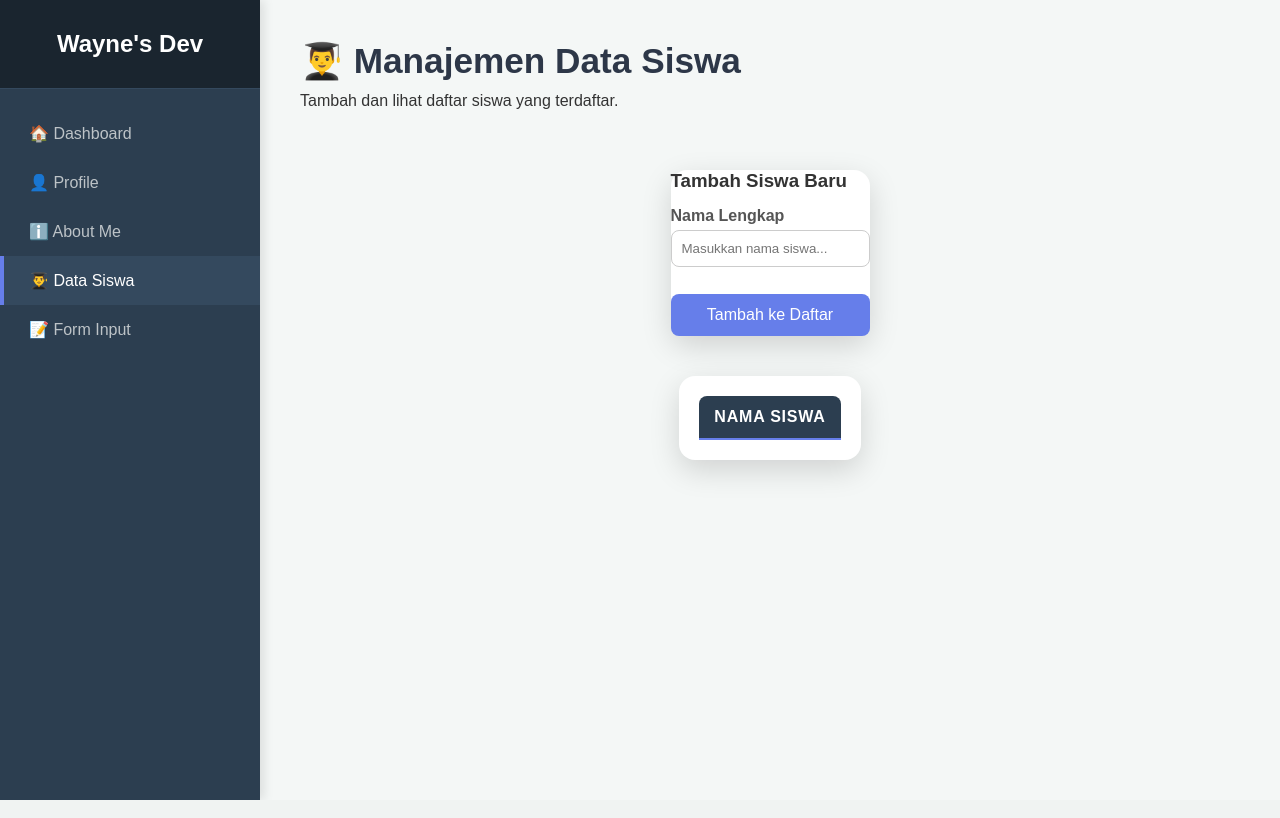
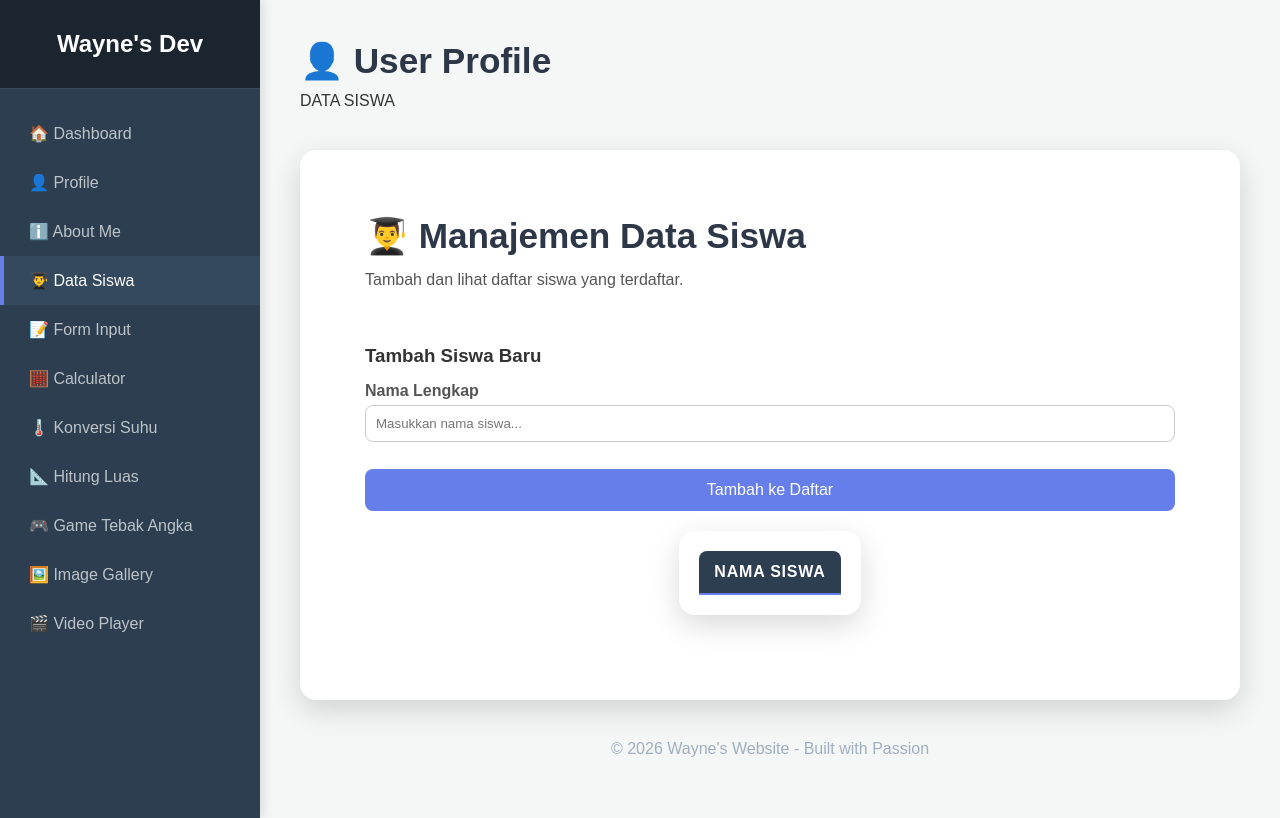
Before and after one commit to handole/miniweb, a Flask app: page /siswa in a window 1280 px wide. Run offline with Flask 3, Linux system fonts and the light colour scheme; lists and menus that the app fills with data are empty.

Commit message:
on dev lagi

```diff
--- a/templates/base.html
+++ b/templates/base.html
@@ -41,7 +41,7 @@
             {% block content %}{% endblock %}
 
             <footer class="dashboard-footer">
-                <p>&copy; 2024 Wayne's Website - Built with Passion</p>
+                <p>&copy; 2026 Wayne's Website - Built with Passion</p>
             </footer>
         </main>
     </div>
--- a/templates/bentuk.html
+++ b/templates/bentuk.html
@@ -8,6 +8,7 @@
 {% endblock %}
 
 {% block content %}
+<div class="stats-grid" style="justify-content: center;">
     <div class="card" style="max-width: 400px; margin: 0;">
         <form method="POST" class="link-group">
             <div class="form-group">
@@ -37,4 +38,5 @@
             <p class="error">{{ error }}</p>
         {% endif %}
     </div>
+</div>
 {% endblock %}
--- a/templates/calculator.html
+++ b/templates/calculator.html
@@ -8,6 +8,7 @@
 {% endblock %}
 
 {% block content %}
+div class="stats-grid" style="justify-content: center;">
     <div class="card" style="max-width: 400px; margin: 0;">
         <form id="calculator-form" method="POST" class="link-group">
             <div class="form-group">
@@ -33,3 +34,5 @@
             <div class="badge" style="margin-top: 20px; font-size: 1.1rem; width: 100%; text-align: center;">Hasil: {{ result }}</div>
         {% endif %}
     </div>
+</div>
+{% endblock %}
--- a/templates/siswa.html
+++ b/templates/siswa.html
@@ -1,33 +1,21 @@
-<!DOCTYPE html>
-<html lang="en">
-<head>
-    <meta charset="UTF-8">
-    <meta name="viewport" content="width=device-width, initial-scale=1.0">
-    <title>DAFTAR SISWA</title>
-    <link rel="stylesheet" href="/static/style.css">
-</head>
-<body>
-    <div class="dashboard-container">
-        <aside class="sidebar">
-            <div class="sidebar-header">
-                <h2>Wayne's Dev</h2>
-            </div>
-            <nav class="sidebar-menu">
-                <a href="/">🏠 Dashboard</a>
-                <a href="/profile/Wayne">👤 Profile</a>
-                <a href="/about">ℹ️ About Me</a>
-                <a href="/siswa" class="active">👨‍🎓 Data Siswa</a>
-                <a href="/input-form">📝 Form Input</a>
-            </nav>
-        </aside>
+{% extends "base.html" %}
 
+{% block title %}Profile Page{% endblock %}
+
+{% block content_header %}
+<h1>👤 User Profile</h1>
+<p>DATA SISWA</p>
+{% endblock %}
+
+{% block content %}
+<div class="stats-grid">
+    <div class="card">
         <main class="main-content">
             <header class="content-header">
                 <h1>👨‍🎓 Manajemen Data Siswa</h1>
                 <p>Tambah dan lihat daftar siswa yang terdaftar.</p>
             </header>
 
-            <div class="card">
             <h3>Tambah Siswa Baru</h3>
             <form method="POST" class="link-group" style="margin-top: 15px;">
                 <div class="form-group">
@@ -36,21 +24,24 @@
                 </div>
                 <button type="submit">Tambah ke Daftar</button>
             </form>
-            </div>
 
             <div class="table-container">
                 <table>
                     <thead>
-                        <tr><th>Nama Siswa</th></tr>
+                        <tr>
+                            <th>Nama Siswa</th>
+                        </tr>
                     </thead>
                     <tbody>
                         {% for siswa in daftar_siswa %}
-                            <tr><td>{{ siswa }}</td></tr>
+                        <tr>
+                            <td>{{ siswa }}</td>
+                        </tr>
                         {% endfor %}
                     </tbody>
                 </table>
             </div>
         </main>
     </div>
-</body>
-</html>
+</div>
+{% endblock %}
--- a/templates/tebak.html
+++ b/templates/tebak.html
@@ -8,6 +8,7 @@
 {% endblock %}
 
 {% block content %}
+<div class="stats-grid" style="justify-content: center;">
     <div class="card" style="max-width: 400px; margin: 0;">
         <form method="POST" class="link-group">
             <div class="form-group">
@@ -23,4 +24,5 @@
             {% if "Selamat" in pesan %}<p style="margin-top: 10px;"><a href="/tebak" class="btn-link">Main Lagi?</a></p>{% endif %}
         {% endif %}
     </div>
+</div>
 {% endblock %}
--- a/templates/video.html
+++ b/templates/video.html
@@ -8,6 +8,7 @@
 {% endblock %}
 
 {% block content %}
+<div class="stats-grid">
     <div class="card" style="max-width: 800px; margin: 0;">
         <h3>Video Contoh</h3>
         <p style="margin-bottom: 20px;">Video ini disematkan dari sumber eksternal.</p>
@@ -16,4 +17,5 @@
                     style="position: absolute; top: 0; left: 0; width: 100%; height: 100%; border-radius: 16px;"></iframe>
         </div>
     </div>
+</div>
 {% endblock %}
```
Also changed, not shown: templates/about.html (+8 -6 lines), templates/embed.html (+6 -3 lines), templates/input.html (+13 -11 lines), templates/konversi_suhu.html (+13 -8 lines), templates/profile.html (+5 -2 lines). Lines whose indentation alone changed are shown as unchanged.
